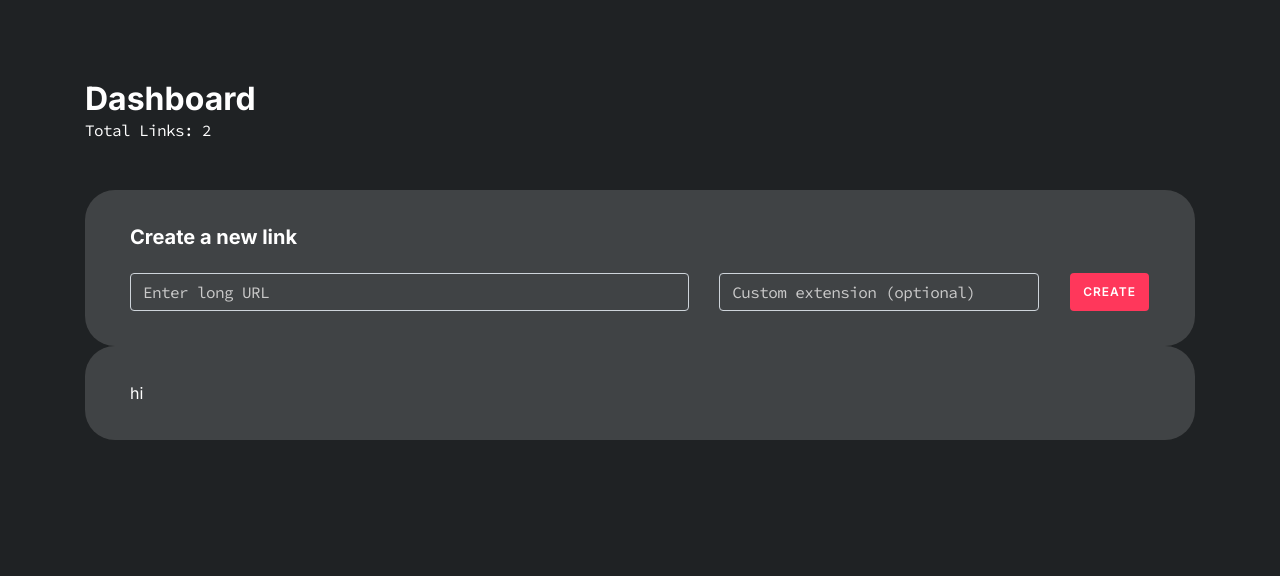
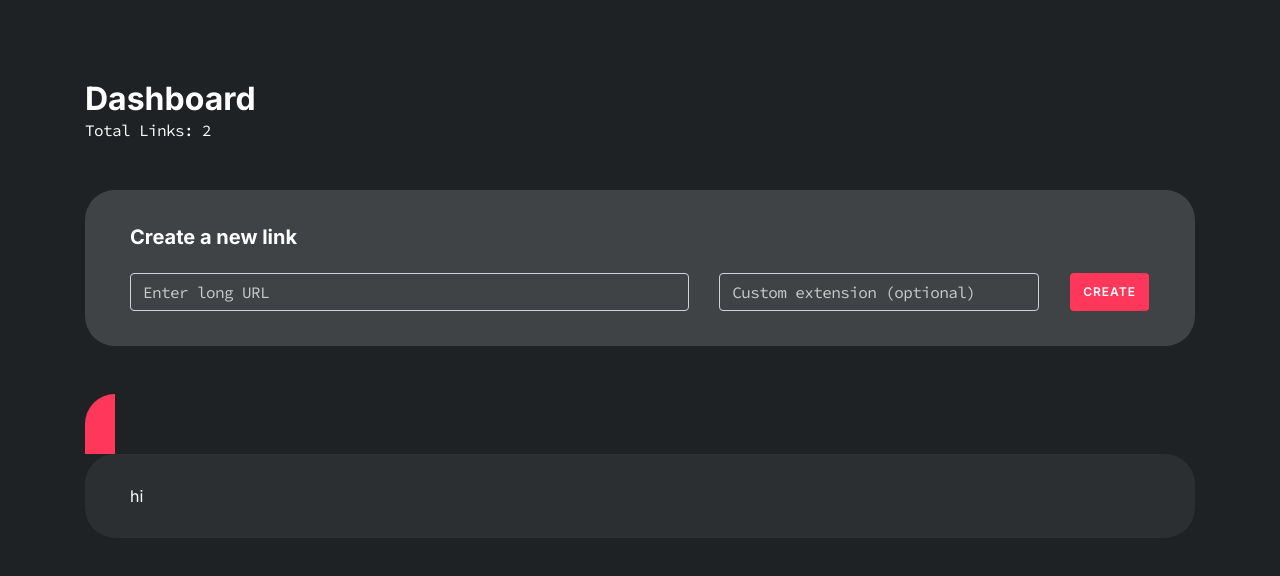
Before and after one commit to harshhpaatel/link-shortener, a React (Create React App) app in the folder client/: page / in a window 1280 px wide. Shown: the top 576 px of the page. Built offline with nearby package versions, Linux system fonts and the light colour scheme.

Commit message:
LinkContainer styling

```diff
--- a/client/src/components/LinkContainer/LinkContainer.css
+++ b/client/src/components/LinkContainer/LinkContainer.css
@@ -1,5 +1,16 @@
+.link-container {
+  border-radius: 30px;
+  overflow: hidden !important;
+}
+
 .link-container-box {
-  background-color: rgba(255, 255, 255, 0.15);
-  padding: 35px 45px;
+  background-color: rgba(255, 255, 255, 0.06);
+  padding: 30px 45px;
   border-radius: 30px;
 }
+
+.link-container-side {
+  padding: 30px 45px;
+  border-left: 30px solid #ff375b;
+  height: 20%;
+}
--- a/client/src/components/LinkContainer/LinkContainer.js
+++ b/client/src/components/LinkContainer/LinkContainer.js
@@ -7,7 +7,12 @@ class LinkContainer extends Component {
     this.state = {};
   }
   render() {
-    return <div className="link-container-box">hi</div>;
+    return (
+      <div className="link-container">
+        <div className="link-container-side "></div>
+        <div className="link-container-box">hi</div>
+      </div>
+    );
   }
 }
 
--- a/client/src/components/LinkShortener/LinkShortener.js
+++ b/client/src/components/LinkShortener/LinkShortener.js
@@ -15,7 +15,7 @@ class LinkShortener extends Component {
         <div className="container mt-5">
           <NewLinkForm />
         </div>
-        <div className="container">
+        <div className="container mt-5">
           <AllLinks />
         </div>
       </div>
```
